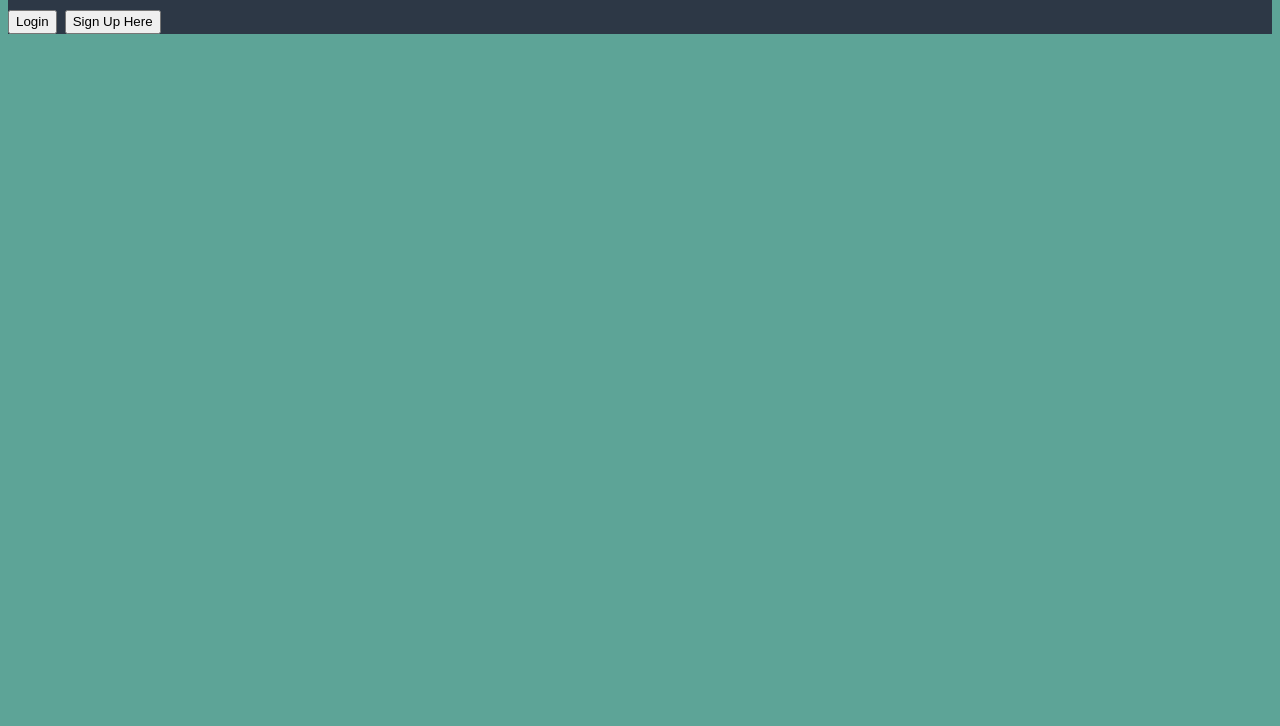
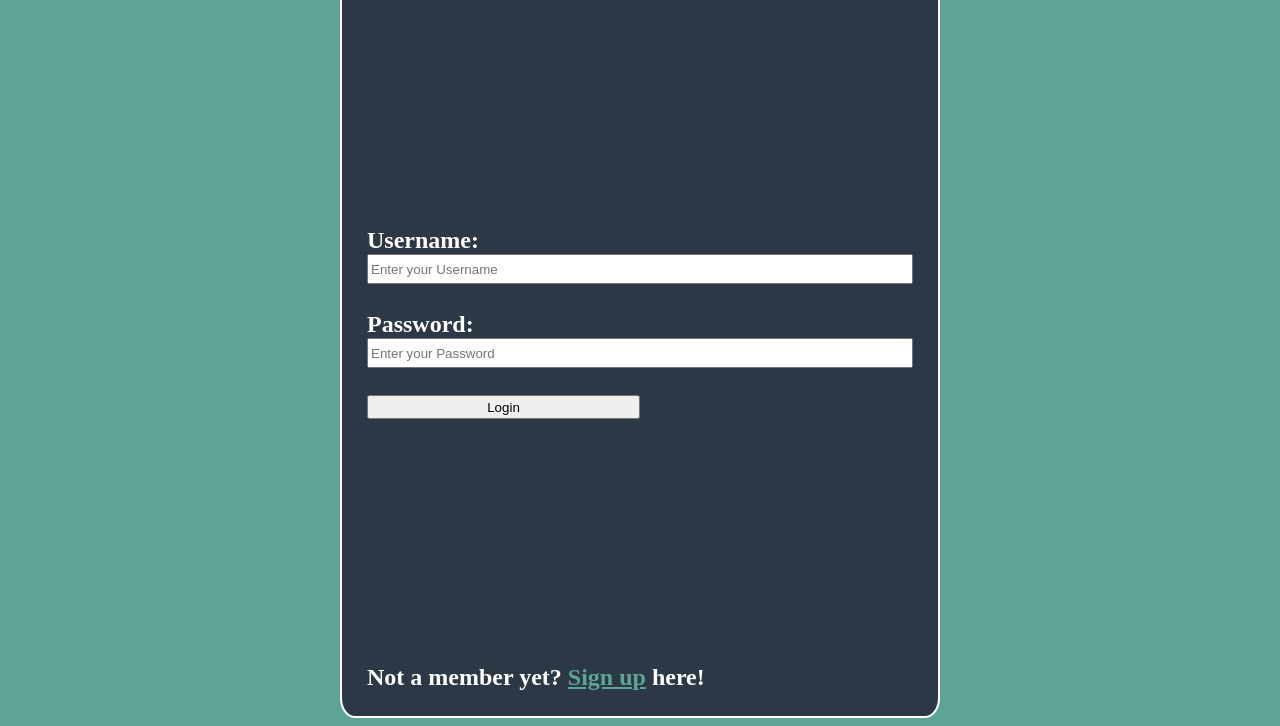
Before and after one commit to paxwong/c22-wsp-proj-05-sw, a website: page public/login.html in a window 1280 px wide. Shown: the part 90-816 px from the top of the page. Drawn offline with Linux system fonts and the light colour scheme.

Commit message:
drafted login's & signup's css & html

```diff
--- a/public/login.css
+++ b/public/login.css
@@ -5,17 +5,49 @@
   }
 
 body{
+    height: 100vh;
     background: var(--themeGreen);
     color: var(--themeWhite);
     font-weight: bold;
+    display: flex;
+    justify-content: center;
+    align-items: center;
+}
+
+.login-container {
+    box-sizing: border-box;
+    display: flex;
+    flex-wrap: nowrap;
+    flex-direction: column;
+    justify-content: space-between;
+    background: var(--themeDark);
+    height: 800px;
+    width: 600px;
+    border-radius: 2.5%;
+    border: var(--themeWhite) solid 2px;
+    padding: 25px;
+    font-size: 1.5rem;
+}
+
+.login-div{
     font-size: 2rem;
 }
 
-.login-container {
+form{
     display: flex;
-    background: var(--themeDark)
+    flex-direction: column;
+    align-content: center;
+    padding: 3rem 0;
 }
 
 input{
     height: 1.5rem;
 }
+
+input[type="submit"] {
+    width: 50%;
+}
+
+#sign-up-link{
+    color: var(--themeGreen);
+}
--- a/public/login.html
+++ b/public/login.html
@@ -11,6 +11,8 @@
 
 <body>
     <div class="login-container">
+        <div class="login-div">Log In</div>
+
         <form>
             <label>Username:</label>
             <input type="text" placeholder="Enter your Username" name="username">
@@ -18,17 +20,11 @@
             <label>Password:</label>
             <input type="text" placeholder="Enter your Password" name="password">
             <br>
-            <!-- <label>Referral code:</label>
-            <input type="text" placeholder="" name="referral-code">
-            <br> -->
             <input type="submit" value="Login">
-            <input type="button" name="sign-up" value="Sign Up Here">
         </form>
-        <br>
 
-        <a href="http://www.google.com" type="button" name="log" id="log" value="Log-In"></a>
+        <div>Not a member yet? <a id="sign-up-link" href="./signup.html">Sign up</a> here!</div>
         </div>
-
         <script src="login.js"></script>
 </body>
 
--- a/public/signup.css
+++ b/public/signup.css
@@ -0,0 +1,53 @@
+:root {
+    --themeGreen: rgb(93,164,151);
+    --themeDark: rgb(45,56,70);
+    --themeWhite: #ffffff;
+  }
+
+body{
+    height: 100vh;
+    background: var(--themeDark);
+    color: var(--themeDark);
+    font-weight: bold;
+    display: flex;
+    justify-content: center;
+    align-items: center;
+}
+
+.signup-container {
+    box-sizing: border-box;
+    display: flex;
+    flex-wrap: nowrap;
+    flex-direction: column;
+    justify-content: space-between;
+    background: var(--themeGreen);
+    height: 800px;
+    width: 600px;
+    border-radius: 2.5%;
+    border: var(--themeWhite) solid 2px;
+    padding: 25px;
+    font-size: 1.5rem;
+}
+
+.signup-div{
+    font-size: 2rem;
+}
+
+form{
+    display: flex;
+    flex-direction: column;
+    align-content: center;
+    padding: 3rem 0;
+}
+
+input{
+    height: 1.5rem;
+}
+
+input[type="submit"] {
+    width: 50%;
+}
+
+#sign-up-link{
+    color: var(--themeWhite);
+}
```
Also changed, not shown: public/signup.html (+34 -0 lines).
